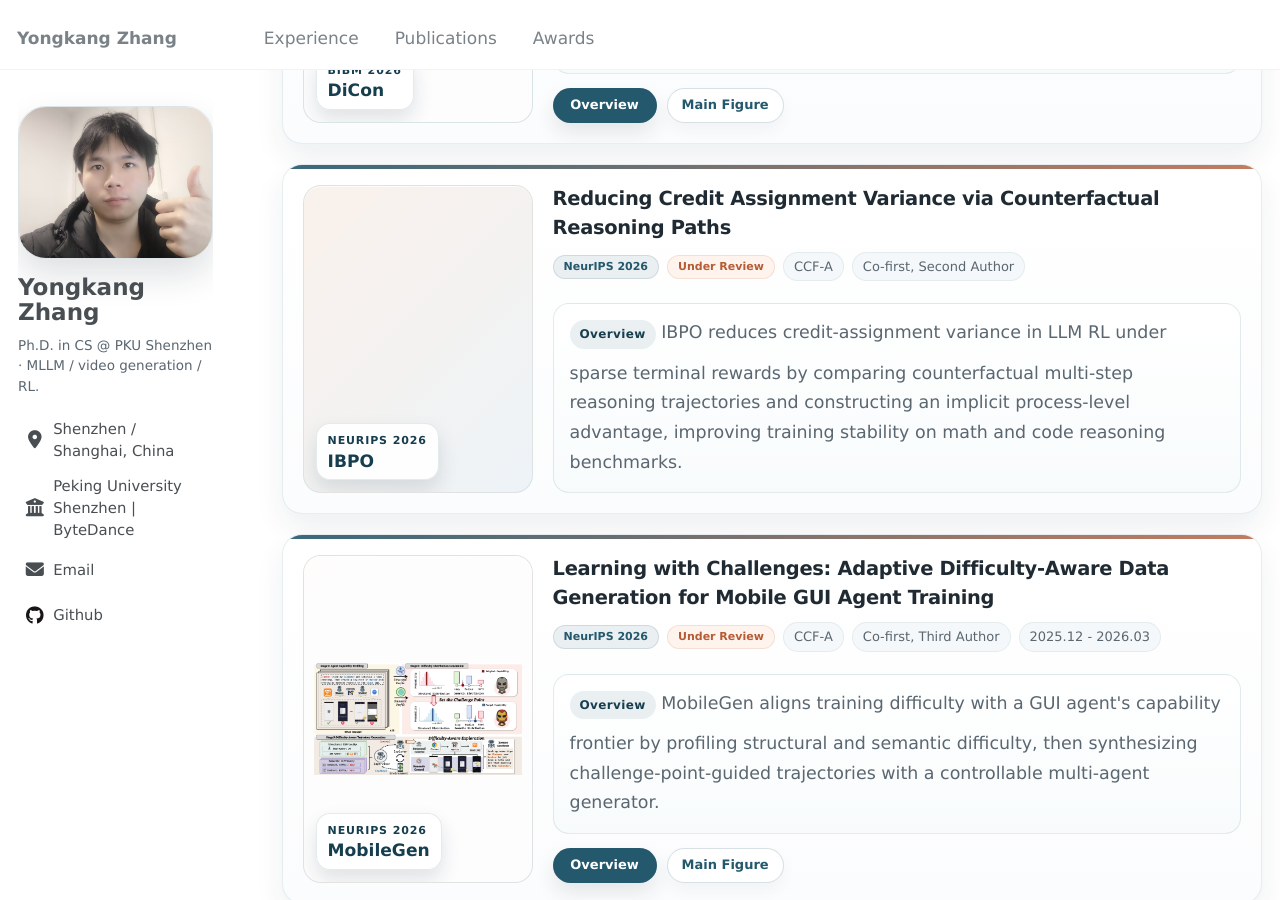
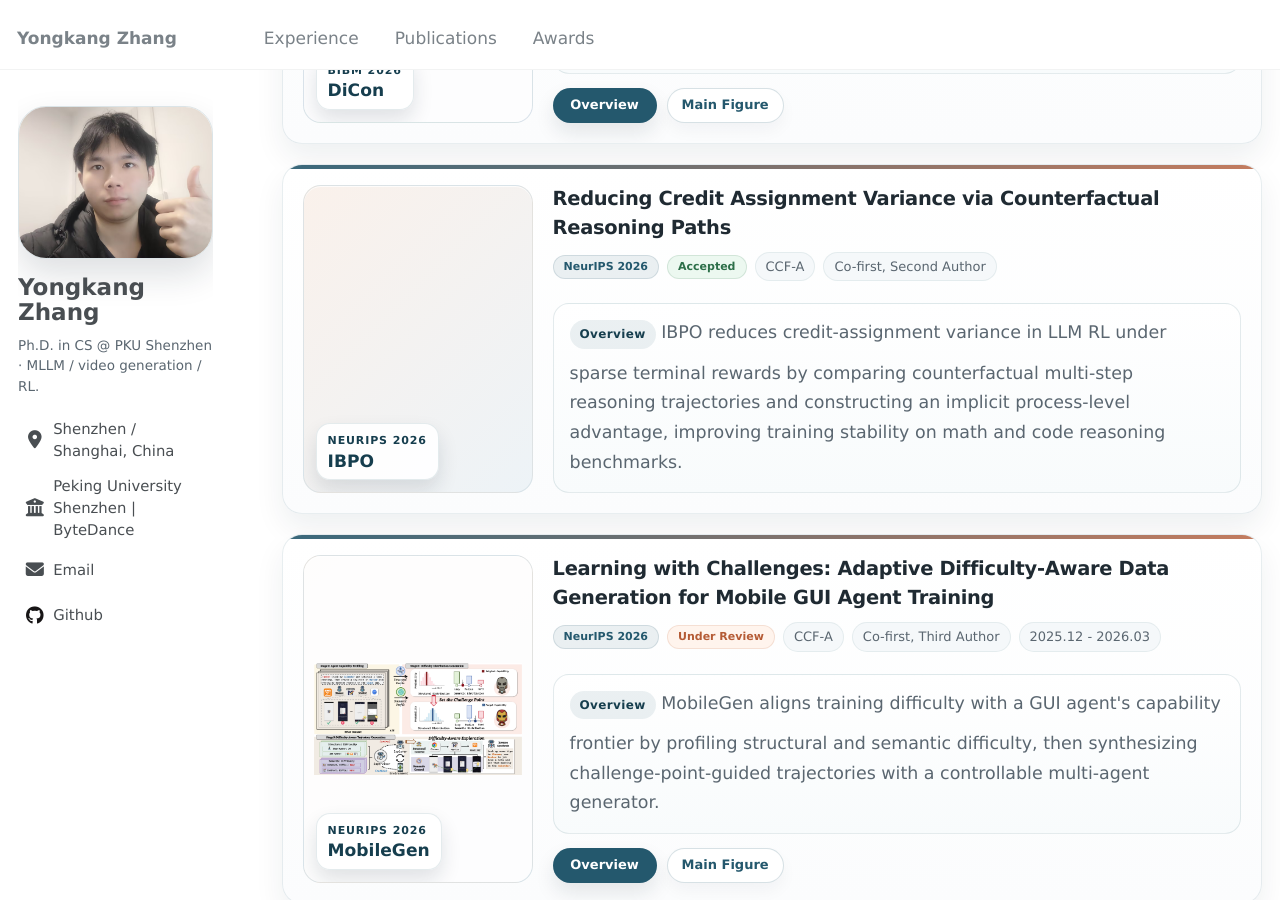
Before and after one commit to calmee4/Yongkang_CV, a Jekyll site: the page built from _pages/about.md, in a window 1280 px wide and 900 px high, scrolled down 3292 px. Built offline with Jekyll 4.4.1, drawn with Linux system fonts in a browser that asks for light colours.

Commit message:
Mark IBPO / Reducing Credit paper as NeurIPS 2026 accepted.
Co-authored-by: Cursor <cursoragent@cursor.com>

```diff
--- a/_pages/about.md
+++ b/_pages/about.md
@@ -263,7 +263,7 @@ Publications
         <strong class="publication-title">Reducing Credit Assignment Variance via Counterfactual Reasoning Paths</strong>
         <div class="paper-meta">
           <span class="pub-list-badge">NeurIPS 2026</span>
-          <span class="pub-status pub-status--review">Under Review</span>
+          <span class="pub-status pub-status--accepted">Accepted</span>
           <span>CCF-A</span>
           <span>Co-first, Second Author</span>
         </div>
@@ -339,7 +339,7 @@ Publications
     </li>
     <li>
       <span class="pub-list-badge">NeurIPS 2026</span>
-      <span class="pub-status pub-status--review">Under Review</span>
+      <span class="pub-status pub-status--accepted">Accepted</span>
       <span class="pub-list-title">Reducing Credit Assignment Variance via Counterfactual Reasoning Paths</span><br>
       <span class="pub-list-authors">Co-first, Second Author · CCF-A</span>
       <span class="pub-list-note">IBPO: counterfactual trajectory comparison for process-level credit assignment in LLM RL.</span>
```
